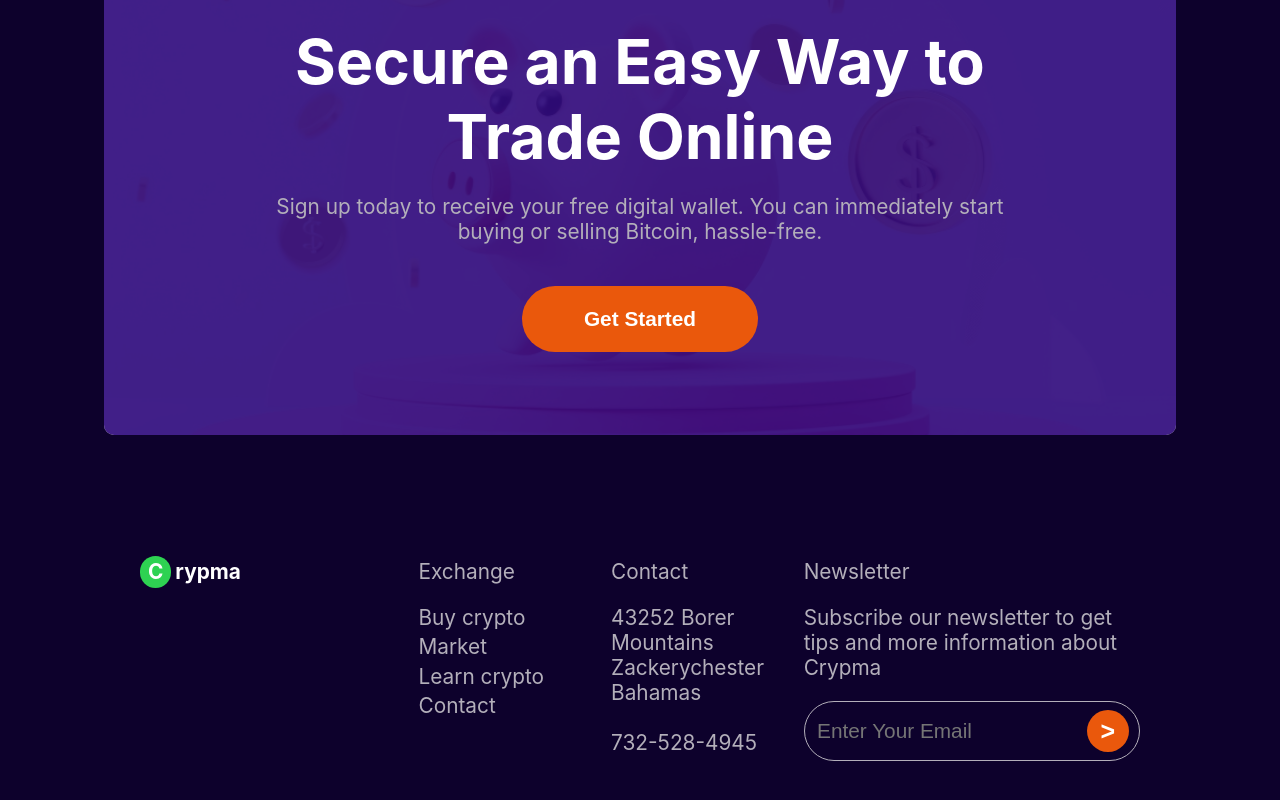
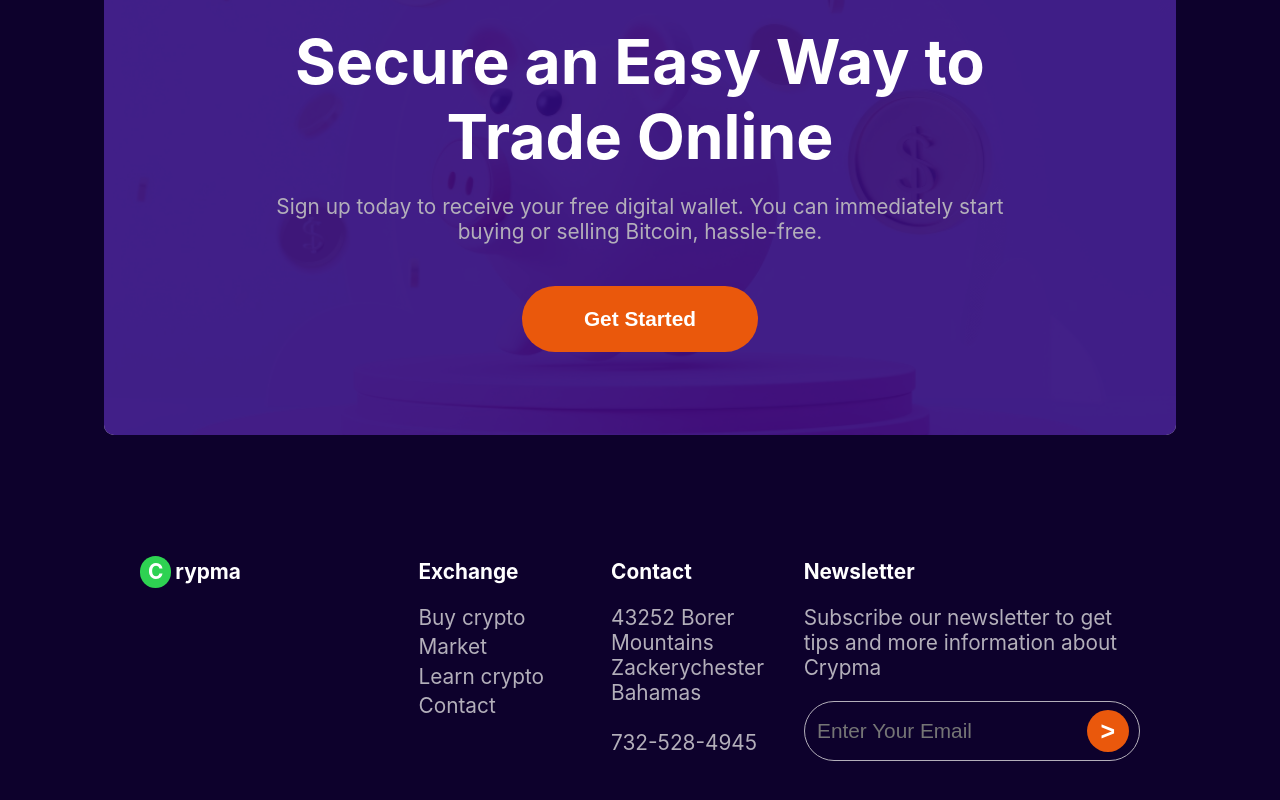
Before and after one commit to turtledev65/Crypma, a React (Vite) app: page / in a window 1280 px wide. Shown: the part 4257-5057 px from the top of the page. Built offline with nearby package versions, Linux system fonts and the light colour scheme; no server answers.

Commit message:
refactor: make the footer use the new css classes instead of title and remove the container

```diff
--- a/src/components/footer.tsx
+++ b/src/components/footer.tsx
@@ -3,13 +3,12 @@ import Logo from "./logo";
 
 const Footer = () => {
   return (
-    <div className="container mb-3">
     <footer className="footer">
       <div className="footer__section">
         <Logo />
       </div>
       <div className="footer__section">
-          <p className="title">Exchange</p>
+        <p className="font-bold color-white">Exchange</p>
         <ul>
           <li><a className="link" href="#">Buy crypto</a></li>
           <li><a className="link" href="#">Market</a></li>
@@ -18,7 +17,7 @@ const Footer = () => {
         </ul >
       </div >
       <div className="footer__section">
-          <p className="title">Contact</p>
+        <p className="font-bold color-white">Contact</p>
         43252 Borer Mountains
         <br />
         Zackerychester
@@ -29,12 +28,11 @@ const Footer = () => {
         732-528-4945
       </div >
       <div className="footer__section">
-          <p className="title">Newsletter</p>
+        <p className="font-bold color-white">Newsletter</p>
         Subscribe our newsletter to get tips and more information about Crypma
         <EmailInput className="mt-1" onSubmit={(email) => console.log(`${email} subscribed to newsletter`)} />
       </div >
     </footer >
-    </div>
   )
 }
 
--- a/src/index.css
+++ b/src/index.css
@@ -341,17 +341,16 @@ section h2 {
   padding: 10rem 5rem;
 }
 
-.container {
-  max-width: 1000px;
-  margin: auto;
-}
-
 /* Footer */
 .footer {
   display: flex;
   justify-content: space-between;
   align-items: baseline;
   gap: 1rem;
+
+  max-width: 1000px;
+  margin: auto;
+  margin-bottom: 3rem;
 }
 
 .footer__section {
```
Lines whose indentation alone changed are shown as unchanged.
